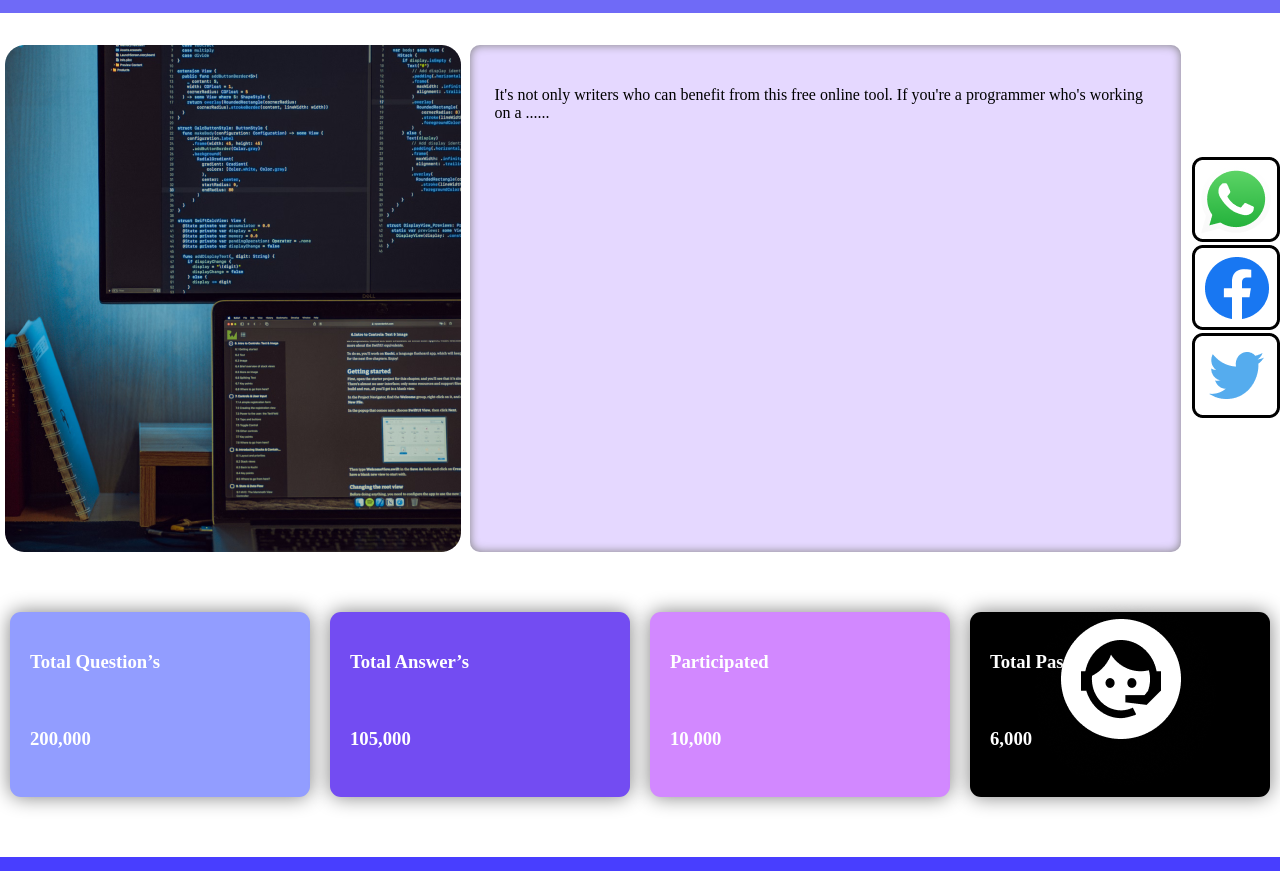
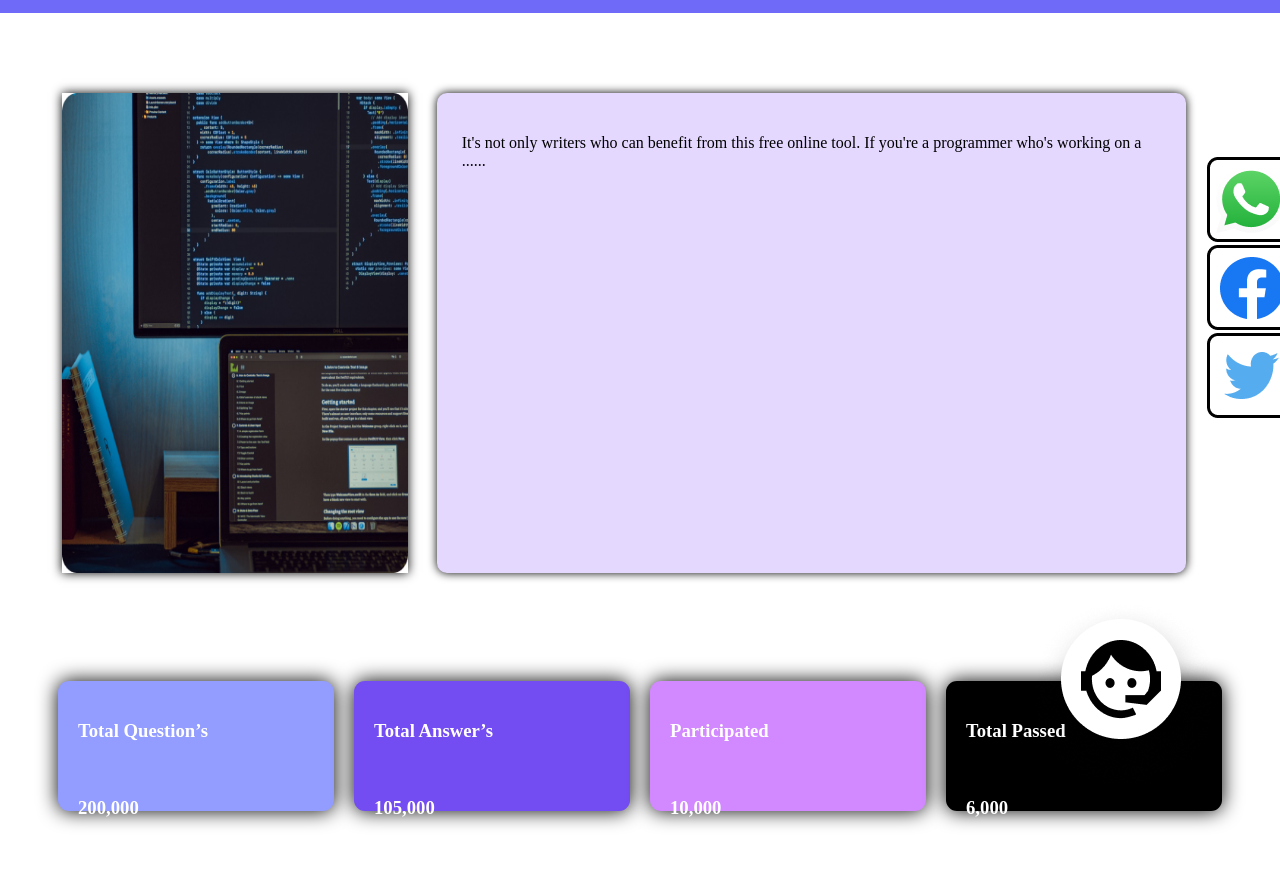
Before and after one commit to sowmya19454/microProject2, a plain HTML site: page index.html in a window 1280 px wide. Shown: the part 51-922 px from the top of the page. Drawn offline with Linux system fonts and the light colour scheme.

Commit message:
modified css

```diff
--- a/index.html
+++ b/index.html
@@ -25,6 +25,7 @@
     <div class="floatingIcon">
         <img src="assets/Frame 1.png" alt="">
     </div>
+    <div class="main">
     <div class="hero">
         <img src="assets/image 4.png" alt="">
         <div class="ip">
@@ -74,6 +75,7 @@
         <button>NEXT</button>
         </div>
     </div>
+</div>
 
     <div class="icon">
         <img src="assets/helpicon.png" alt="">
--- a/style.css
+++ b/style.css
@@ -1,5 +1,6 @@
 body{
    margin: 0px;
+   margin-bottom: 2rem;
 }
 .Navbar{
     background-color: #6F6AF7;
@@ -37,20 +38,30 @@ body{
    background-repeat: no-repeat;
    background-size: 15px;
  }
+ .main{
+   padding: 3rem;
+ }
  .ip{
     background-color: #E5D8FF;
-    width:60%;
+    width:65%;
     border-radius: 10px;
     box-shadow: inset 0px 0px 10px gray;
+    box-shadow: 0px 0px 10px black;
+ }
+ .hero img{
+   width:30%;
+   box-shadow: 0px 0px 10px black;
  }
  .ip p{
    padding: 25px;
+   /* width:60%; */
  }
  .hero{
     display: flex;
     justify-content: space-around;
     padding-top: 6rem ;
-
+    padding-bottom: 3rem;
+  height: 60vh;
  }
  .sideButtons{
     display: flex;
@@ -67,6 +78,7 @@ body{
    width:397px;
    height: 133px;
    margin:2rem;
+   border: white solid;
  }
  .sideButtons button:first-child {
    background-color: #BCE0F6;
@@ -78,6 +90,7 @@ body{
     background-color: #483EFF;
     display: flex;
     justify-content: space-between;
+    /* padding-top: 3rem; */
  }
  ul{
    list-style: none;
@@ -121,17 +134,20 @@ body{
    display: flex;
   margin-top: 50px;
   margin-bottom: 50px;
+  padding-bottom: 3rem;
+
 }
 
 .card {
    width: 337px;
-   height: 145.48px;
+   /* height: 145.48px; */
+   height: 90px;
    padding: 20px;
    margin: 10px;
-   text-align:left;
+   text-align: left;
    color: white;
    border-radius: 11px;
-   box-shadow: 0px 0px 20px grey;
+   box-shadow: 0px 0px 20px black;
 }
 
 .paleblue {
@@ -154,6 +170,8 @@ body{
   margin-top: 13rem;
   top: 100px;
   z-index: 1;
+  width:5rem;
+
 
 }
 .icon{
```
